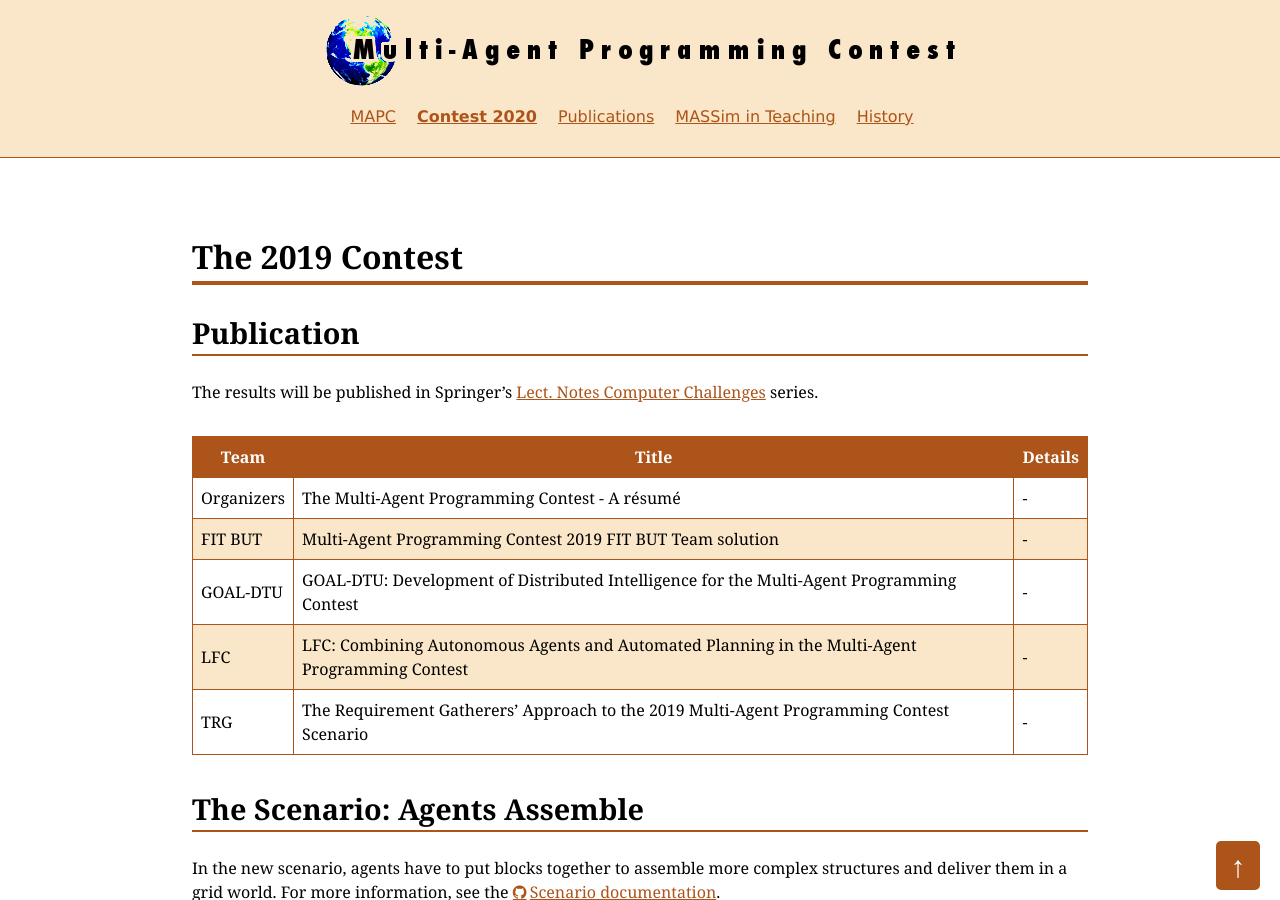
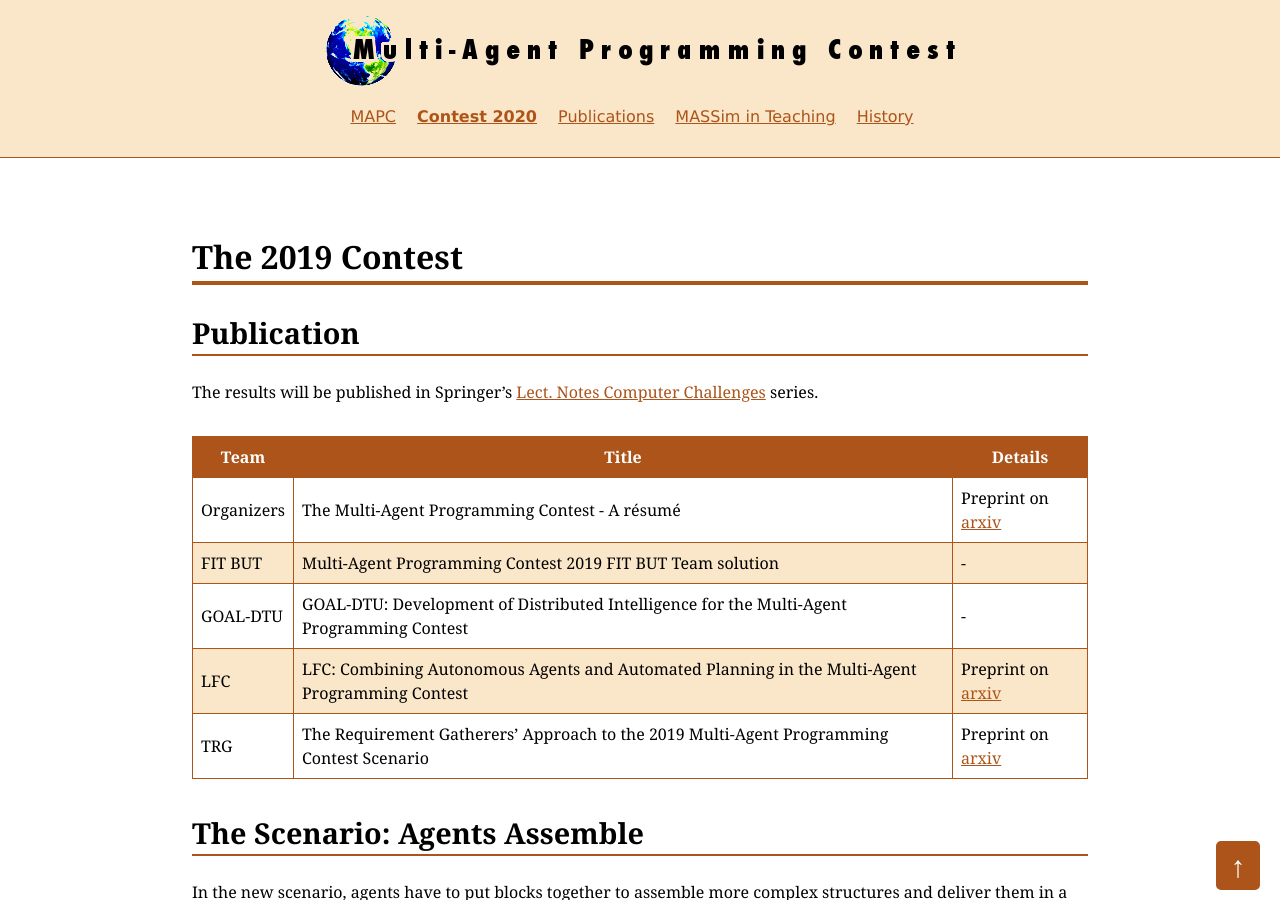
Before and after one commit to agentcontest/agentcontest.github.io, a Jekyll site: the page built from 2019/index.md, in a window 1280 px wide and 900 px high. Built offline with Jekyll 4.4.1, drawn with Linux system fonts in a browser that asks for light colours.

Commit message:
add arxiv info

```diff
--- a/2019/index.md
+++ b/2019/index.md
@@ -11,11 +11,11 @@
 
 Team | Title | Details
 --- | --- | ---
-Organizers | The Multi-Agent Programming Contest - A résumé | -
+Organizers | The Multi-Agent Programming Contest - A résumé | Preprint on [arxiv](https://arxiv.org/)
 FIT BUT | Multi-Agent Programming Contest 2019 FIT BUT Team solution | -
 GOAL-DTU | GOAL-DTU: Development of Distributed Intelligence for the Multi-Agent Programming Contest | -
-LFC | LFC: Combining Autonomous Agents and Automated Planning in the Multi-Agent Programming Contest | -
-TRG | The Requirement Gatherers' Approach to the 2019 Multi-Agent Programming Contest Scenario | -
+LFC | LFC: Combining Autonomous Agents and Automated Planning in the Multi-Agent Programming Contest | Preprint on [arxiv](https://arxiv.org/)
+TRG | The Requirement Gatherers' Approach to the 2019 Multi-Agent Programming Contest Scenario | Preprint on [arxiv](https://arxiv.org/)
 
 
 The Scenario: Agents Assemble
```
